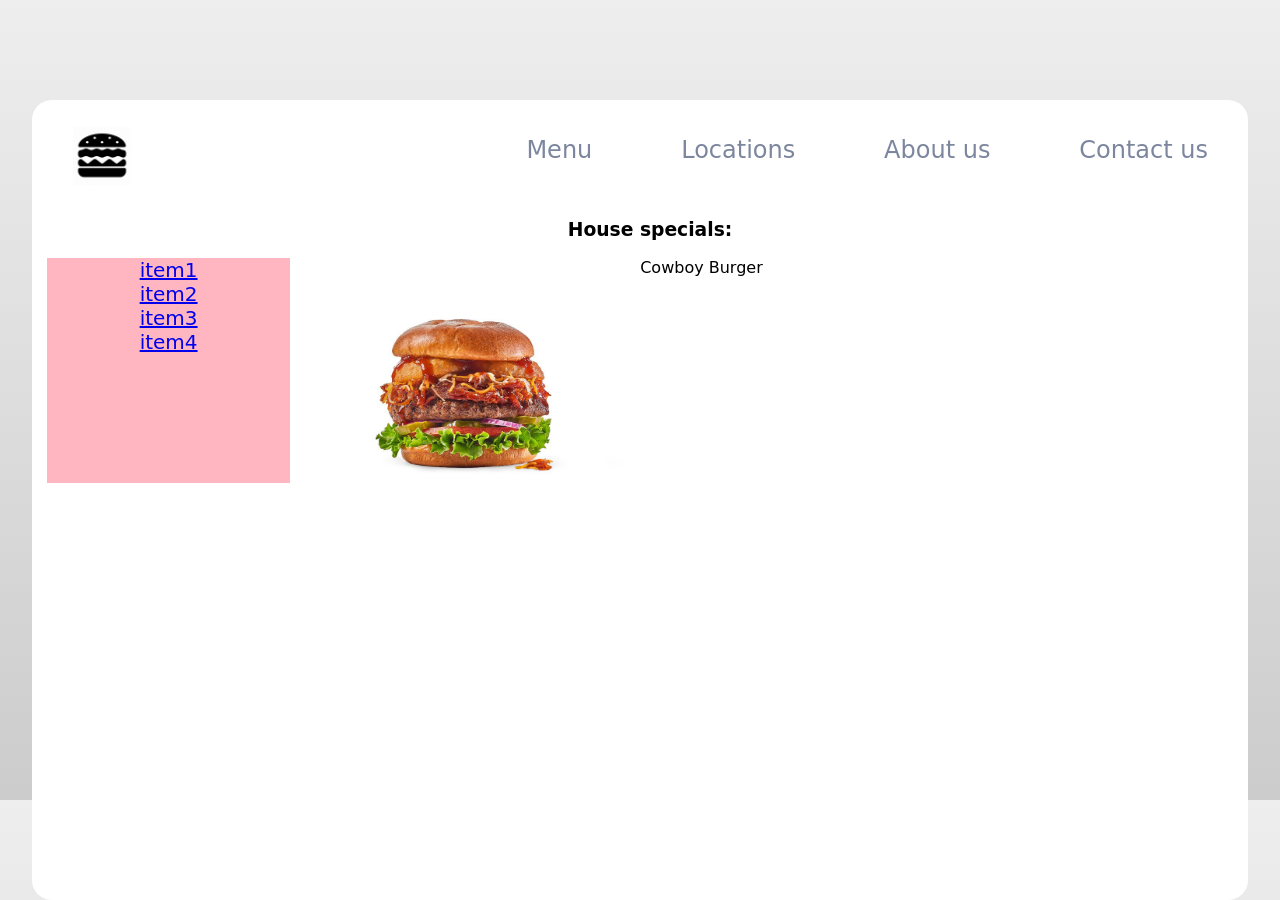
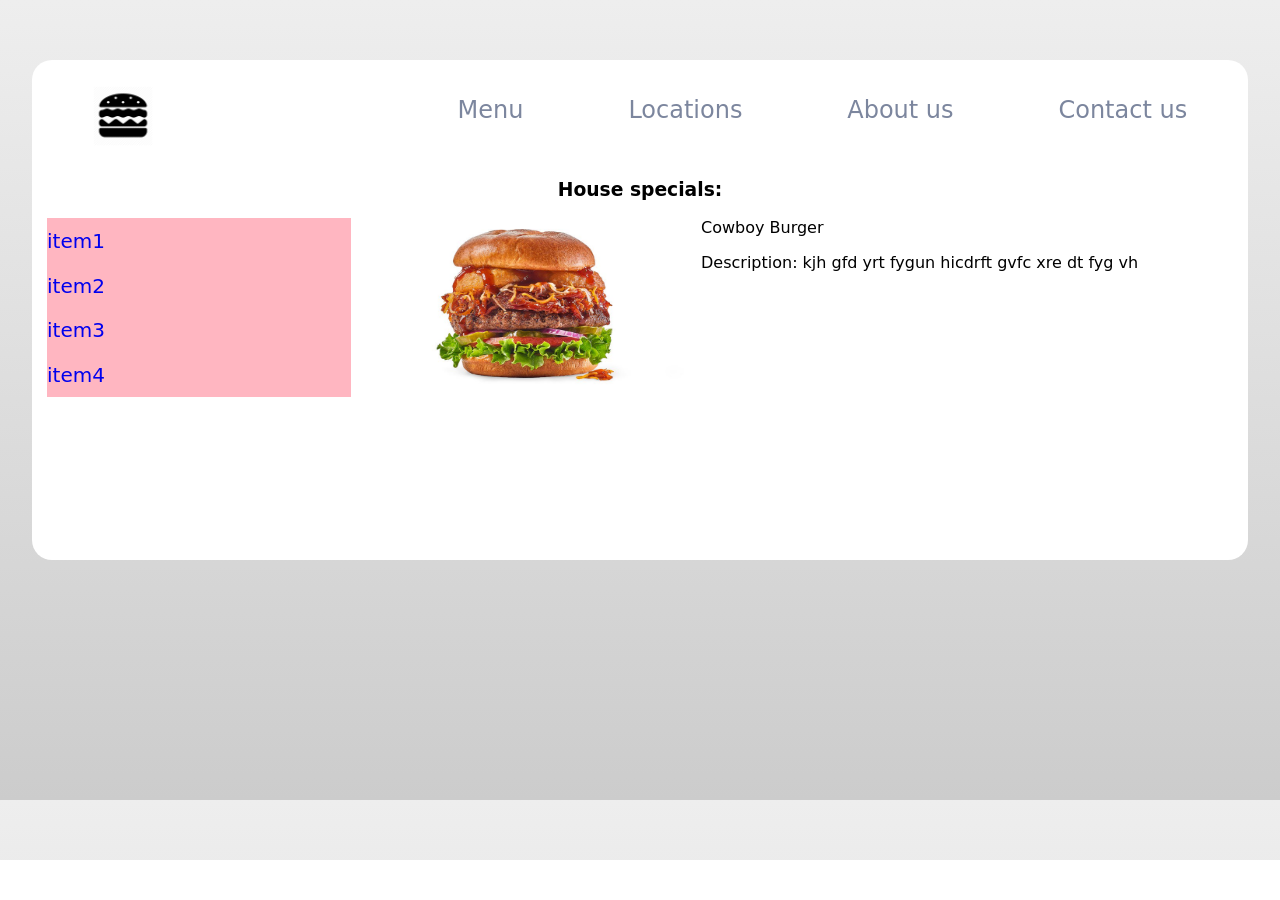
Before and after one commit to qiuyuecoco/Project1, a plain HTML site: page WebsiteProject.html in a window 1280 px wide. After the commit the page ends 860 px from the top, so only its background shows below. Drawn offline with Linux system fonts and the light colour scheme; a web font is replaced by a local one.

Commit message:
2nd commit

```diff
--- a/WebsiteProject.css
+++ b/WebsiteProject.css
@@ -13,16 +13,16 @@ body{
 .master{
     background-color: #FFFFFF;
     width: 95%;
-    height: 800px;
+    height: 500px;
     border-radius: 20px;
-    margin: 100px auto;
+    margin: 60px auto;
 }
 .head{
     height: 100px;
     display: flex;
-    justify-content: space-between;
     align-items: center;
-    padding: 0 40px;
+    justify-content: space-evenly;
+    padding: 100 0px;
 }
 .tLeft{
     display: flex;
@@ -51,24 +51,26 @@ body{
 }
 h3{
     text-align: center;
-    margin-left: 20px;
 }
 .head2{
     display: flex;
+    justify-content: flex-start;
+    /*align-items: flex-start;*/
 }
-.sidebar{
+.sidebar {
     background-color: lightpink;
-    text-decoration: none;
     display: flex;
-    width: 20%;
+    width: 25%;
     flex-direction: column;
-    align-items: center;
-    font-size: 20px;
+    justify-content: space-around;
+    align-items: baseline;
     margin-left: 15px;
 }
 .sidebar a{
     display: flex;
     flex-direction: column;
+    text-decoration: none;
+    font-size: 20px;
 }
 
 .main2{
@@ -87,10 +89,11 @@ h3{
 /*border: none;*/
 /*}*/
 .left{
-    margin-top: 50px;
+    display: flex;
+    justify-content: flex-start;
+    align-items: flex-start;
 }
 .left a{
-    display: flex;
 
 }
 .right{
--- a/WebsiteProject.html
+++ b/WebsiteProject.html
@@ -37,8 +37,7 @@
             </div>
             <div class="right">
                 <div class="Headline">Cowboy Burger</div>
-                        <!--<div class="Description">kjhgfdyrtfyguhicdrftgvfcxredtfygvh</div>-->
-                        <!--<div class="btnBox">Monthly Special: Meat of the Month</div>-->
+                    <p>Description: kjh gfd yrt fygun hicdrft gvfc xre dt fyg vh</p>
             </div>
         </div>
     </div>
@@ -46,7 +45,6 @@
 <footer>
     <div class="footerLeft"></div>
 
-
     <div class="footerRight"></div>
 </footer>
 </div>
```
Also changed, not shown: 1 other file.
